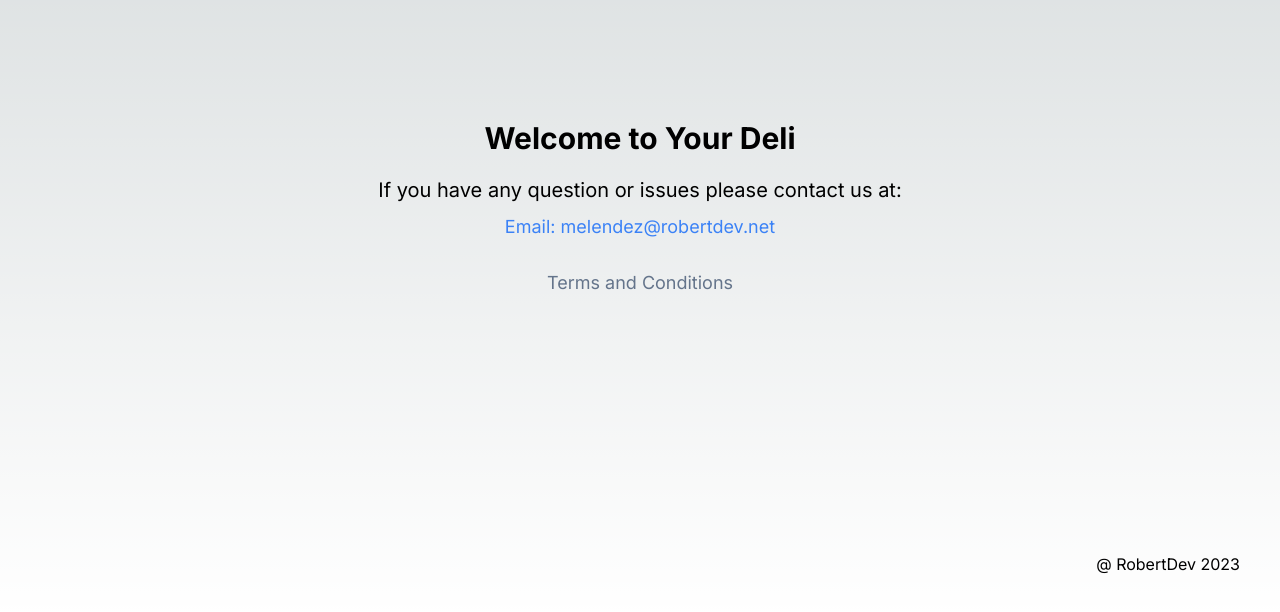
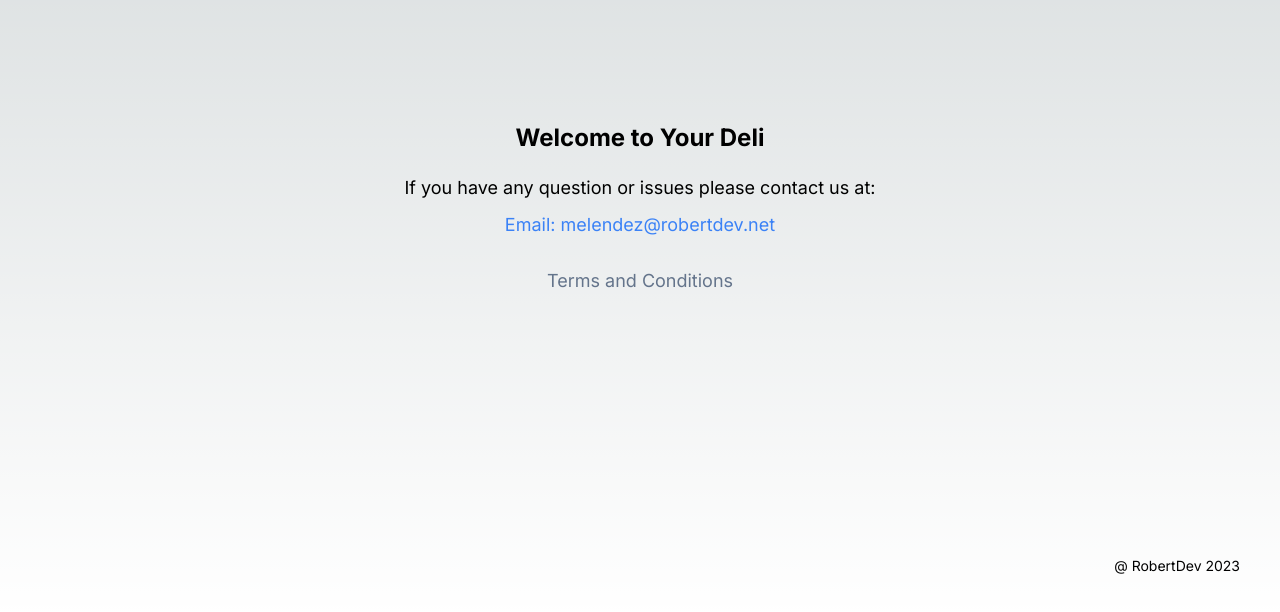
Before and after one commit to drny85/yourdeli_page, a Next.js app: page / in a window 1280 px wide. Shown: the part 184-796 px from the top of the page. Built offline with nearby package versions, Linux system fonts and the light colour scheme.

Commit message:
edit meta

```diff
--- a/app/layout.tsx
+++ b/app/layout.tsx
@@ -1,22 +1,23 @@
-import './globals.css'
-import type { Metadata } from 'next'
-import { Inter } from 'next/font/google'
+import "./globals.css";
+import type { Metadata } from "next";
+import { Inter } from "next/font/google";
 
-const inter = Inter({ subsets: ['latin'] })
+const inter = Inter({ subsets: ["latin"] });
 
 export const metadata: Metadata = {
-  title: 'Create Next App',
-  description: 'Generated by create next app',
-}
+  title: "Your Deli",
+  description:
+    "Welcome to Your Deli App, your trusted local delivery app that simplifies your daily life. Whether it's groceries, essentials, or special treats, Your Deli connects you with nearby stores and businesses, making errands a breeze.",
+};
 
 export default function RootLayout({
   children,
 }: {
-  children: React.ReactNode
+  children: React.ReactNode;
 }) {
   return (
     <html lang="en">
       <body className={inter.className}>{children}</body>
     </html>
-  )
+  );
 }
--- a/app/page.tsx
+++ b/app/page.tsx
@@ -3,12 +3,12 @@ import React from "react";
 
 function page() {
   return (
-    <div className="w-full h-screen flex justify-center items-center flex-col">
+    <div className="w-full h-screen flex justify-center items-center flex-col p-4">
       <div className="flex justify-center items-center py-3 ">
-        <p className="text-3xl font-bold">Welcome to Your Deli</p>
+        <p className="text-2xl font-bold">Welcome to Your Deli</p>
       </div>
       <div>
-        <p className="py-2 text-xl">
+        <p className="py-2 text-lg">
           If you have any question or issues please contact us at:{" "}
         </p>
         <p className="text-xl text-center">
@@ -28,7 +28,7 @@ function page() {
         </Link>
       </div>
       <div className="absolute bottom-10 right-10">
-        <p>@ RobertDev {new Date().getFullYear()}</p>
+        <p className="text-sm">@ RobertDev {new Date().getFullYear()}</p>
       </div>
     </div>
   );
```
